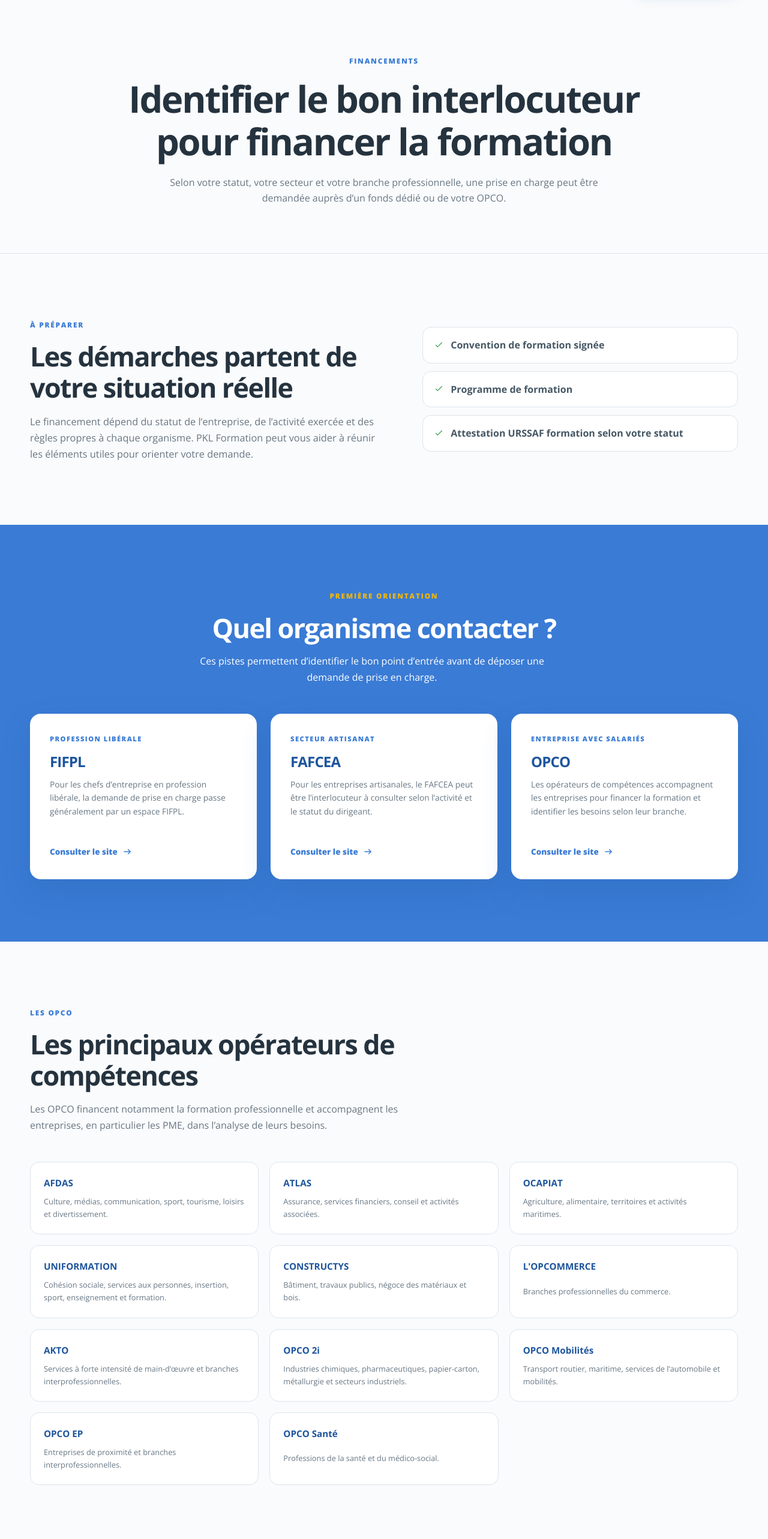
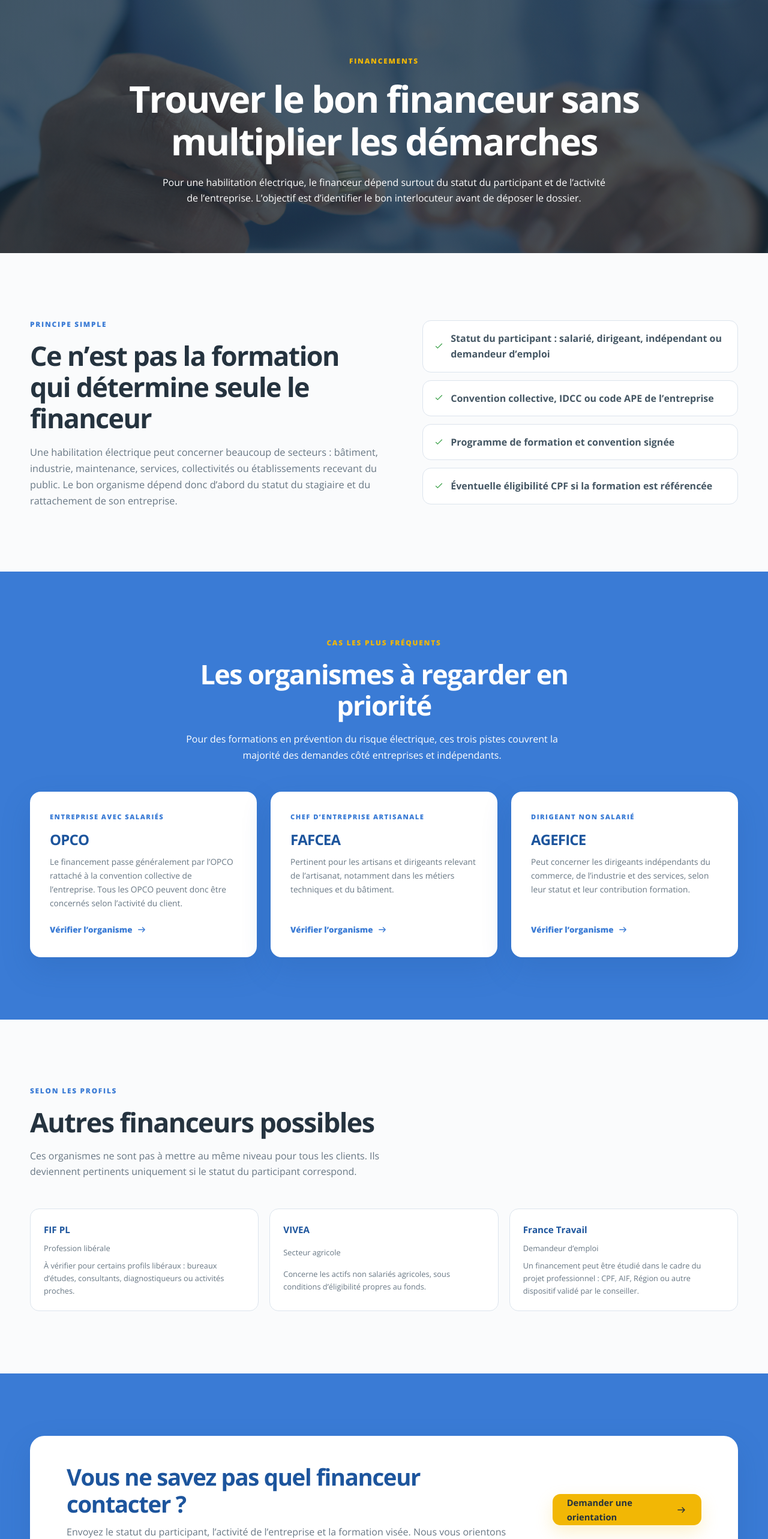
Before and after one commit to GregBoil/PKL, a React (Vite) app: page /financements in a window 1280 px wide. Shown: the part 80-2646 px from the top of the page at 60% size. Built offline with nearby package versions, Linux system fonts and the light colour scheme.

Commit message:
New Financements_2.jsx page

```diff
--- a/src/App.jsx
+++ b/src/App.jsx
@@ -1,7 +1,7 @@
 import { Route, Routes } from 'react-router-dom'
 import { Footer, Header } from './components/Layout'
 import Contact from './pages/Contact'
-import Financements from './pages/Financements'
+import Financement2 from './pages/Financement_2'
 import Formations from './pages/Formations'
 import Home from './pages/Home'
 
@@ -14,7 +14,7 @@ export default function App() {
         <Routes>
           <Route path="/" element={<Home />} />
           <Route path="/formations" element={<Formations />} />
-          <Route path="/financements" element={<Financements />} />
+          <Route path="/financements" element={<Financement2 />} />
           <Route path="/contact" element={<Contact />} />
         </Routes>
       </main>
--- a/src/components/Layout.jsx
+++ b/src/components/Layout.jsx
@@ -45,6 +45,15 @@ export function Footer() {
   )
 }
 
-export function PageHero({ eyebrow, title, text, children }) {
-  return <section className="page-hero"><div className="container"><span className="eyebrow">{eyebrow}</span><h1>{title}</h1><p>{text}</p>{children}</div></section>
+export function PageHero({ eyebrow, title, text, children, className = '', style }) {
+  return (
+    <section className={`page-hero ${className}`} style={style}>
+      <div className="container">
+        <span className="eyebrow">{eyebrow}</span>
+        <h1>{title}</h1>
+        <p>{text}</p>
+        {children}
+      </div>
+    </section>
+  )
 }
--- /dev/null
+++ b/src/pages/Financement_2.jsx
@@ -0,0 +1,169 @@
+import { Link } from 'react-router-dom'
+import Icon from '../components/Icon'
+import { PageHero } from '../components/Layout'
+
+const mainFundingOptions = [
+  {
+    title: 'Entreprise avec salariés',
+    organization: 'OPCO',
+    href: 'https://entreprendre.service-public.gouv.fr/vosdroits/R63043',
+    text: 'Le financement passe généralement par l’OPCO rattaché à la convention collective de l’entreprise. Tous les OPCO peuvent donc être concernés selon l’activité du client.',
+  },
+  {
+    title: 'Chef d’entreprise artisanale',
+    organization: 'FAFCEA',
+    href: 'https://www.fafcea.com/',
+    text: 'Pertinent pour les artisans et dirigeants relevant de l’artisanat, notamment dans les métiers techniques et du bâtiment.',
+  },
+  {
+    title: 'Dirigeant non salarié',
+    organization: 'AGEFICE',
+    href: 'https://communication-agefice.fr/',
+    text: 'Peut concerner les dirigeants indépendants du commerce, de l’industrie et des services, selon leur statut et leur contribution formation.',
+  },
+]
+
+const secondaryFundingOptions = [
+  {
+    title: 'Profession libérale',
+    organization: 'FIF PL',
+    href: 'https://www.fifpl.fr/',
+    text: 'À vérifier pour certains profils libéraux : bureaux d’études, consultants, diagnostiqueurs ou activités proches.',
+  },
+  {
+    title: 'Secteur agricole',
+    organization: 'VIVEA',
+    href: 'https://vivea.fr/',
+    text: 'Concerne les actifs non salariés agricoles, sous conditions d’éligibilité propres au fonds.',
+  },
+  {
+    title: 'Demandeur d’emploi',
+    organization: 'France Travail',
+    href: 'https://www.francetravail.fr/faq/candidat/mon-projet-de-formation/le-financement-de-la-formation/financement-formation-france-tra.html',
+    text: 'Un financement peut être étudié dans le cadre du projet professionnel : CPF, AIF, Région ou autre dispositif validé par le conseiller.',
+  },
+]
+
+const checkpoints = [
+  'Statut du participant : salarié, dirigeant, indépendant ou demandeur d’emploi',
+  'Convention collective, IDCC ou code APE de l’entreprise',
+  'Programme de formation et convention signée',
+  'Éventuelle éligibilité CPF si la formation est référencée',
+]
+
+export default function Financement2() {
+  const heroImage = `${import.meta.env.BASE_URL}financements.jpg`
+
+  return (
+    <>
+      <PageHero
+        className="funding-hero"
+        style={{ '--funding-hero-image': `url("${heroImage}")` }}
+        eyebrow="Financements"
+        title="Trouver le bon financeur sans multiplier les démarches"
+        text="Pour une habilitation électrique, le financeur dépend surtout du statut du participant et de l’activité de l’entreprise. L’objectif est d’identifier le bon interlocuteur avant de déposer le dossier."
+      />
+
+      <section className="section funding-intro-section">
+        <div className="container funding-intro-grid">
+          <div>
+            <span className="eyebrow">Principe simple</span>
+            <h2>Ce n’est pas la formation qui détermine seule le financeur</h2>
+            <p>
+              Une habilitation électrique peut concerner beaucoup de secteurs :
+              bâtiment, industrie, maintenance, services, collectivités ou
+              établissements recevant du public. Le bon organisme dépend donc
+              d’abord du statut du stagiaire et du rattachement de son
+              entreprise.
+            </p>
+          </div>
+
+          <div className="funding-documents">
+            {checkpoints.map((checkpoint) => (
+              <span key={checkpoint}>
+                <Icon name="check" size={17} />
+                {checkpoint}
+              </span>
+            ))}
+          </div>
+        </div>
+      </section>
+
+      <section className="section funding-paths-section">
+        <div className="container">
+          <div className="section-heading center">
+            <span className="eyebrow">Cas les plus fréquents</span>
+            <h2>Les organismes à regarder en priorité</h2>
+            <p>
+              Pour des formations en prévention du risque électrique, ces trois
+              pistes couvrent la majorité des demandes côté entreprises et
+              indépendants.
+            </p>
+          </div>
+
+          <div className="funding-paths-grid">
+            {mainFundingOptions.map((option) => (
+              <article className="funding-path-card" key={option.organization}>
+                <span className="funding-path-label">{option.title}</span>
+                <h3>{option.organization}</h3>
+                <p>{option.text}</p>
+                <a href={option.href} target="_blank" rel="noreferrer">
+                  Vérifier l’organisme
+                  <Icon name="arrow" size={18} />
+                </a>
+              </article>
+            ))}
+          </div>
+        </div>
+      </section>
+
+      <section className="section opco-section">
+        <div className="container">
+          <div className="section-heading">
+            <span className="eyebrow">Selon les profils</span>
+            <h2>Autres financeurs possibles</h2>
+            <p>
+              Ces organismes ne sont pas à mettre au même niveau pour tous les
+              clients. Ils deviennent pertinents uniquement si le statut du
+              participant correspond.
+            </p>
+          </div>
+
+          <div className="opco-grid">
+            {secondaryFundingOptions.map((option) => (
+              <a
+                className="opco-card"
+                href={option.href}
+                key={option.organization}
+                target="_blank"
+                rel="noreferrer"
+              >
+                <strong>{option.organization}</strong>
+                <span>{option.title}</span>
+                <span>{option.text}</span>
+              </a>
+            ))}
+          </div>
+        </div>
+      </section>
+
+      <section className="section funding-cta-section">
+        <div className="container cta-card compact">
+          <div>
+            <h2>Vous ne savez pas quel financeur contacter ?</h2>
+            <p>
+              Envoyez le statut du participant, l’activité de l’entreprise et
+              la formation visée. Nous vous orientons vers la piste la plus
+              cohérente.
+            </p>
+          </div>
+
+          <Link className="button button-yellow" to="/contact">
+            Demander une orientation
+            <Icon name="arrow" size={19} />
+          </Link>
+        </div>
+      </section>
+    </>
+  )
+}
--- a/src/styles.css
+++ b/src/styles.css
@@ -887,6 +887,30 @@ p {
   font-size: 1rem;
 }
 
+.funding-hero {
+  position: relative;
+  overflow: hidden;
+  color: var(--white);
+  background:
+    linear-gradient(rgba(23,42,56,.74), rgba(23,42,56,.74)),
+    var(--funding-hero-image) center / cover;
+  border-bottom: 0;
+}
+
+.funding-hero .container {
+  position: relative;
+  z-index: 1;
+}
+
+.funding-hero .eyebrow {
+  color: var(--yellow);
+}
+
+.funding-hero h1,
+.funding-hero p {
+  color: var(--white);
+}
+
 .formations-section {
   background: var(--blue);
 }
```
Also changed, not shown: public/financements.jpg (added).
